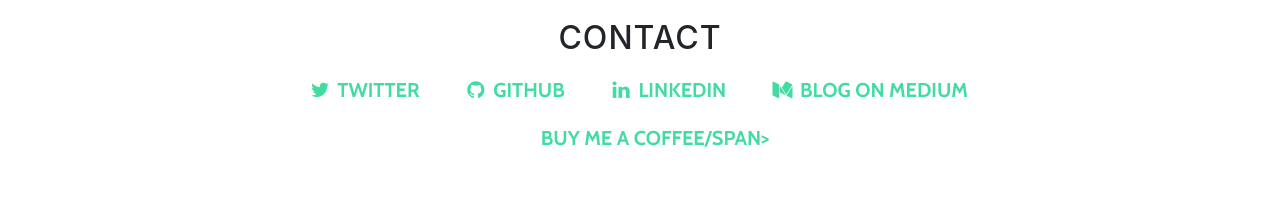
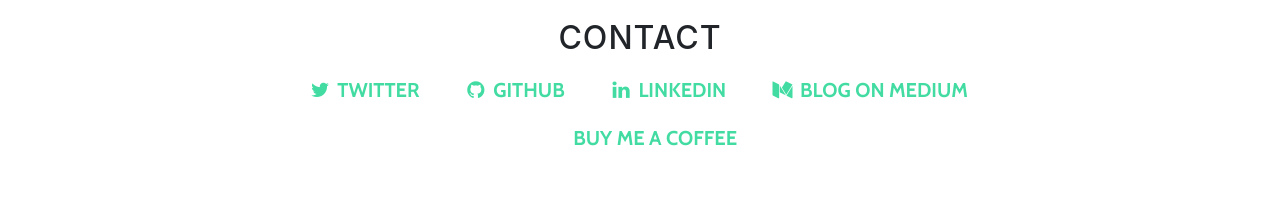
Before and after one commit to smosgr/smosgr.github.io, a website with bundled scripts: page index.html in a window 1280 px wide. Shown: the part 1960-2176 px from the top of the page. Built offline with nearby package versions, Linux system fonts and the light colour scheme; some icons are missing.

Commit message:
fix span

```diff
--- a/index.html
+++ b/index.html
@@ -127,7 +127,7 @@
                     <li class="list-inline-item">
                         <a target="_blank" href="https://www.buymeacoffee.com/steliosmoschos" class="btn btn-default btn-lg">
                             <i class="fa fa-buymecoffee fa-fw"></i>
-                            <span class="network-name">Buy me a coffee/span>
+                            <span class="network-name">Buy me a coffee</span>
                         </a>
                     </li>
                 </ul>
```
